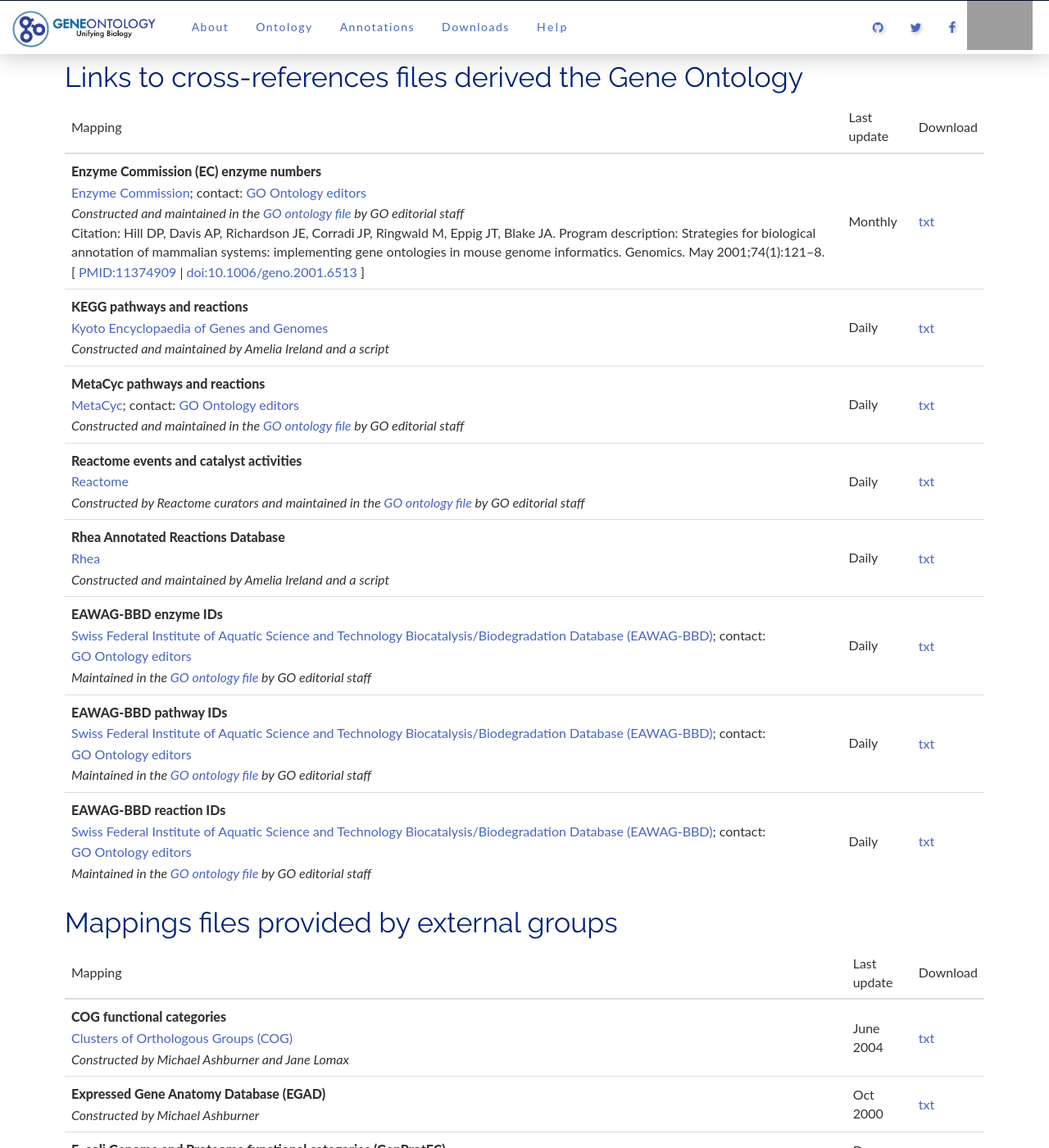
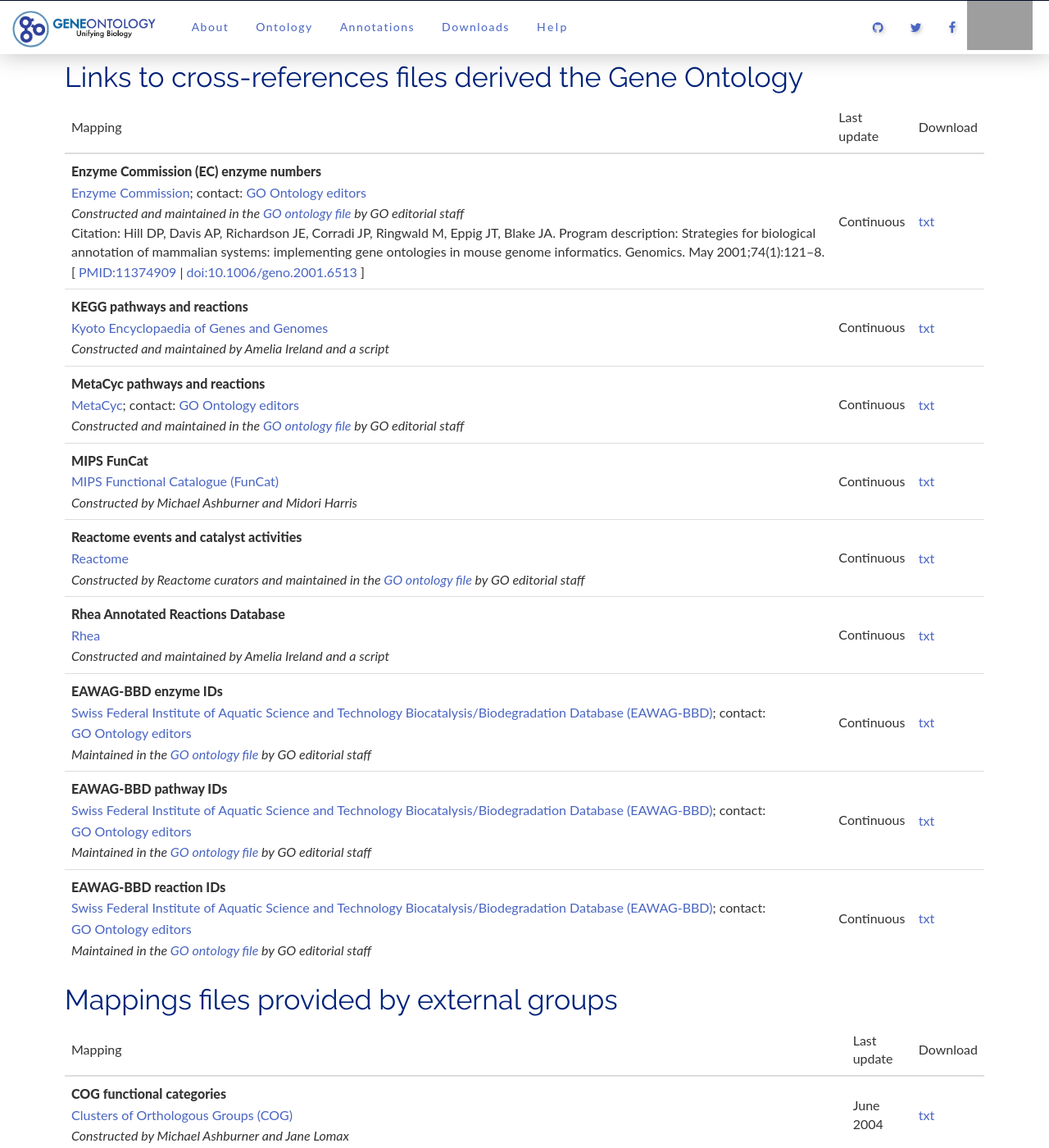
Before and after one commit to geneontology/geneontology.github.io, a Jekyll site: the page built from _docs/download-mappings.md, in a window 1280 px wide and 1400 px high, scrolled down 721 px. Shown: the whole window at 82% size. Built offline with Jekyll 4.4.1, drawn with Linux system fonts in a browser that asks for light colours; nearby versions of some CDN libraries; some of the changed text lies outside the part shown; grey boxes are pictures that could not be loaded.

Commit message:
Update download mappings

```diff
--- a/_docs/download-mappings.md
+++ b/_docs/download-mappings.md
@@ -35,14 +35,15 @@
 
 |Mapping |Last update |	Download|
 |--------|------------|---------|
-|**Enzyme Commission (EC) enzyme numbers** <br>[Enzyme Commission](https://www.qmul.ac.uk/sbcs/iubmb/){:target="blank"}; contact: [GO Ontology editors](mailto:go-ontology@lists.stanford.edu) <br> *Constructed and maintained in the [GO ontology file](/docs/download-ontology/) by GO editorial staff* <br>Citation: Hill DP, Davis AP, Richardson JE, Corradi JP, Ringwald M, Eppig JT, Blake JA. Program description: Strategies for biological annotation of mammalian systems: implementing gene ontologies in mouse genome informatics. Genomics. May 2001;74(1):121–8. <br>[ [PMID:11374909](http://www.ncbi.nlm.nih.gov/pubmed/11374909){:target="blank"} \| [doi:10.1006/geno.2001.6513](http://dx.doi.org/10.1006/geno.2001.6513){:target="blank"} ]|Monthly |	[txt](http://geneontology.org/external2go/ec2go)|
-|**KEGG pathways and reactions**<br> [Kyoto Encyclopaedia of Genes and Genomes](http://www.genome.jp/kegg/){:target="blank"}<br> *Constructed and maintained by Amelia Ireland and a script*|Daily |	[txt](http://geneontology.org/external2go/kegg2go)|
-|**MetaCyc pathways and reactions**<br>  [MetaCyc](http://metacyc.org/){:target="blank"}; contact: [GO Ontology editors](mailto:go-ontology@lists.stanford.edu) <br> *Constructed and maintained in the [GO ontology file](/docs/download-ontology/) by GO editorial staff*|Daily 	|[txt](http://geneontology.org/external2go/metacyc2go)|
-|**Reactome events and catalyst activities**<br> [Reactome](http://www.reactome.org/){:target="blank"}<br> *Constructed by Reactome curators and maintained in the [GO ontology file](/docs/download-ontology/) by GO editorial staff*|Daily |	[txt](http://geneontology.org/external2go/reactome2go)|
-|**Rhea Annotated Reactions Database**<br> [Rhea](http://www.ebi.ac.uk/rhea/){:target="blank"}<br> *Constructed and maintained by Amelia Ireland and a script*|Daily |	[txt](http://geneontology.org/external2go/rhea2go)|
-|**EAWAG-BBD enzyme IDs**<br> [Swiss Federal Institute of Aquatic Science and Technology Biocatalysis/Biodegradation Database (EAWAG-BBD)](http://eawag-bbd.ethz.ch/aboutBBD.html){:target="blank"}; contact: [GO Ontology editors](mailto:go-ontology@lists.stanford.edu)<br> *Maintained in the [GO ontology file](/docs/download-ontology/) by GO editorial staff*|Daily |	[txt](http://geneontology.org/external2go/um-bbd_enzymeid2go)|
-|**EAWAG-BBD pathway IDs**<br> [Swiss Federal Institute of Aquatic Science and Technology Biocatalysis/Biodegradation Database (EAWAG-BBD)](http://eawag-bbd.ethz.ch/aboutBBD.html){:target="blank"}; contact: [GO Ontology editors](mailto:go-ontology@lists.stanford.edu)<br> *Maintained in the [GO ontology file](/docs/download-ontology/) by GO editorial staff*|Daily 	|[txt](http://geneontology.org/external2go/um-bbd_pathwayid2go)|
-|**EAWAG-BBD reaction IDs**<br> [Swiss Federal Institute of Aquatic Science and Technology Biocatalysis/Biodegradation Database (EAWAG-BBD)](http://eawag-bbd.ethz.ch/aboutBBD.html){:target="blank"}; contact: [GO Ontology editors](mailto:go-ontology@lists.stanford.edu)<br> *Maintained in the [GO ontology file](/docs/download-ontology/)  by GO editorial staff*|Daily	|[txt](http://geneontology.org/external2go/um-bbd_reactionid2go)|
+|**Enzyme Commission (EC) enzyme numbers** <br>[Enzyme Commission](https://www.qmul.ac.uk/sbcs/iubmb/){:target="blank"}; contact: [GO Ontology editors](mailto:go-ontology@lists.stanford.edu) <br> *Constructed and maintained in the [GO ontology file](/docs/download-ontology/) by GO editorial staff* <br>Citation: Hill DP, Davis AP, Richardson JE, Corradi JP, Ringwald M, Eppig JT, Blake JA. Program description: Strategies for biological annotation of mammalian systems: implementing gene ontologies in mouse genome informatics. Genomics. May 2001;74(1):121–8. <br>[ [PMID:11374909](http://www.ncbi.nlm.nih.gov/pubmed/11374909){:target="blank"} \| [doi:10.1006/geno.2001.6513](http://dx.doi.org/10.1006/geno.2001.6513){:target="blank"} ]|Continuous |	[txt](http://geneontology.org/external2go/ec2go)|
+|**KEGG pathways and reactions**<br> [Kyoto Encyclopaedia of Genes and Genomes](http://www.genome.jp/kegg/){:target="blank"}<br> *Constructed and maintained by Amelia Ireland and a script*|Continuous |	[txt](http://geneontology.org/external2go/kegg2go)|
+|**MetaCyc pathways and reactions**<br>  [MetaCyc](http://metacyc.org/){:target="blank"}; contact: [GO Ontology editors](mailto:go-ontology@lists.stanford.edu) <br> *Constructed and maintained in the [GO ontology file](/docs/download-ontology/) by GO editorial staff*|Continuous 	|[txt](http://geneontology.org/external2go/metacyc2go)|
+|**MIPS FunCat**<br>[MIPS Functional Catalogue (FunCat)](http://mips.gsf.de/funcatDB/){:target="blank"}<br> *Constructed by Michael Ashburner and Midori Harris*|Continuous|	[txt](http://geneontology.org/external2go/mips2go)|
+|**Reactome events and catalyst activities**<br> [Reactome](http://www.reactome.org/){:target="blank"}<br> *Constructed by Reactome curators and maintained in the [GO ontology file](/docs/download-ontology/) by GO editorial staff*|Continuous |	[txt](http://geneontology.org/external2go/reactome2go)|
+|**Rhea Annotated Reactions Database**<br> [Rhea](http://www.ebi.ac.uk/rhea/){:target="blank"}<br> *Constructed and maintained by Amelia Ireland and a script*|Continuous |	[txt](http://geneontology.org/external2go/rhea2go)|
+|**EAWAG-BBD enzyme IDs**<br> [Swiss Federal Institute of Aquatic Science and Technology Biocatalysis/Biodegradation Database (EAWAG-BBD)](http://eawag-bbd.ethz.ch/aboutBBD.html){:target="blank"}; contact: [GO Ontology editors](mailto:go-ontology@lists.stanford.edu)<br> *Maintained in the [GO ontology file](/docs/download-ontology/) by GO editorial staff*|Continuous |	[txt](http://geneontology.org/external2go/um-bbd_enzymeid2go)|
+|**EAWAG-BBD pathway IDs**<br> [Swiss Federal Institute of Aquatic Science and Technology Biocatalysis/Biodegradation Database (EAWAG-BBD)](http://eawag-bbd.ethz.ch/aboutBBD.html){:target="blank"}; contact: [GO Ontology editors](mailto:go-ontology@lists.stanford.edu)<br> *Maintained in the [GO ontology file](/docs/download-ontology/) by GO editorial staff*|Continuous 	|[txt](http://geneontology.org/external2go/um-bbd_pathwayid2go)|
+|**EAWAG-BBD reaction IDs**<br> [Swiss Federal Institute of Aquatic Science and Technology Biocatalysis/Biodegradation Database (EAWAG-BBD)](http://eawag-bbd.ethz.ch/aboutBBD.html){:target="blank"}; contact: [GO Ontology editors](mailto:go-ontology@lists.stanford.edu)<br> *Maintained in the [GO ontology file](/docs/download-ontology/)  by GO editorial staff*|Continuous	|[txt](http://geneontology.org/external2go/um-bbd_reactionid2go)|
 
 
 ## Mappings files provided by external groups
```
Also changed, not shown: other parts of _docs/download-mappings.md (+0 -1 lines).
